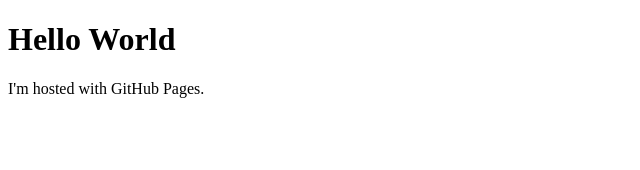
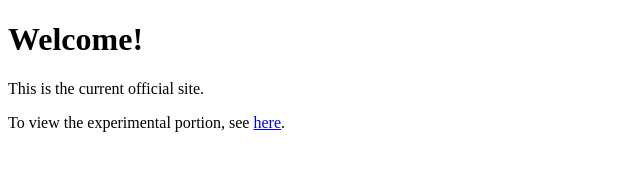
Before and after one commit to BDenBleyker/BDenBleyker.github.io, a plain HTML site: page index.html in a window 1280 px wide. Shown: the whole page, without its empty margins (0-640 px from the left). Drawn offline with Linux system fonts and the light colour scheme.

Commit message:
Update index.html

```diff
--- a/index.html
+++ b/index.html
@@ -1,7 +1,8 @@
 <!DOCTYPE html>
 <html>
 <body>
-<h1>Hello World</h1>
-<p>I'm hosted with GitHub Pages.</p>
+<h1>Welcome!</h1>
+<p>This is the current official site.</p>
+  <p>To view the experimental portion, see <a href="bdenbleyker.github.io/web">here</a>.</p>
 </body>
 </html>
```
